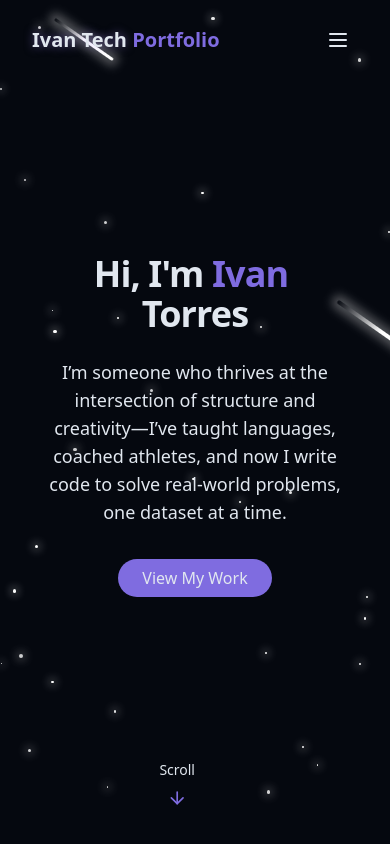
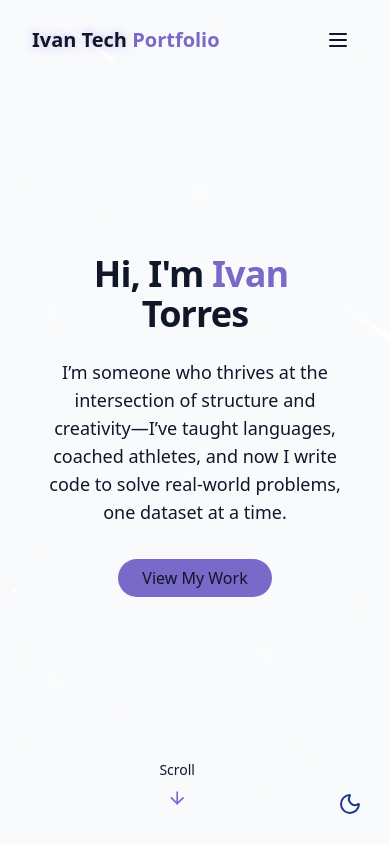
Before and after one commit to torres-80/beautiful-react-tailwind-portfolio, a React (Vite) app: page / in a window 390 px wide. Shown: the top 844 px of the page. Built offline with nearby package versions, Linux system fonts and the light colour scheme.

Commit message:
made the button compatible with Iphones, Ipads, and anything in between those and desktops

```diff
--- a/src/components/ThemeToggle.jsx
+++ b/src/components/ThemeToggle.jsx
@@ -7,15 +7,12 @@ export const ThemeToggle = () => {
 
   useEffect(() => {
     const storedTheme = localStorage.getItem("theme");
-    if (storedTheme === "light") {
-      setIsDarkMode(false);
-      document.documentElement.classList.remove("dark");
-    } else {
+    if (storedTheme === "dark") {
       setIsDarkMode(true);
       document.documentElement.classList.add("dark");
-      if (!storedTheme) {
-        localStorage.setItem("theme", "dark");
-      }
+    } else {
+      localStorage.setItem("theme", "light");
+      setIsDarkMode(false);
     }
   }, []);
 
@@ -35,8 +32,11 @@ export const ThemeToggle = () => {
     <button
       onClick={toggleTheme}
       className={cn(
-        "fixed max-sm:hidden top-5 right-5 z-50 p-2 rounded-full transition-colors duration-300",
-        "focus:outline-hidden"
+        "fixed z-50 p-2 rounded-full transition-colors duration-300",
+        "top-5 right-5", // default for desktop
+        "top-auto sm:bottom-5 sm:right-5 sm:bottom-auto", // keep top-right for sm+
+        "top-auto md:bottom-5 md:right-5 md:buttom-auto", //compatability for Ipad pros
+        "top-auto bottom-5 right-5 sm:bottom-auto" // reposition on mobile
       )}
     >
       {" "}
```
